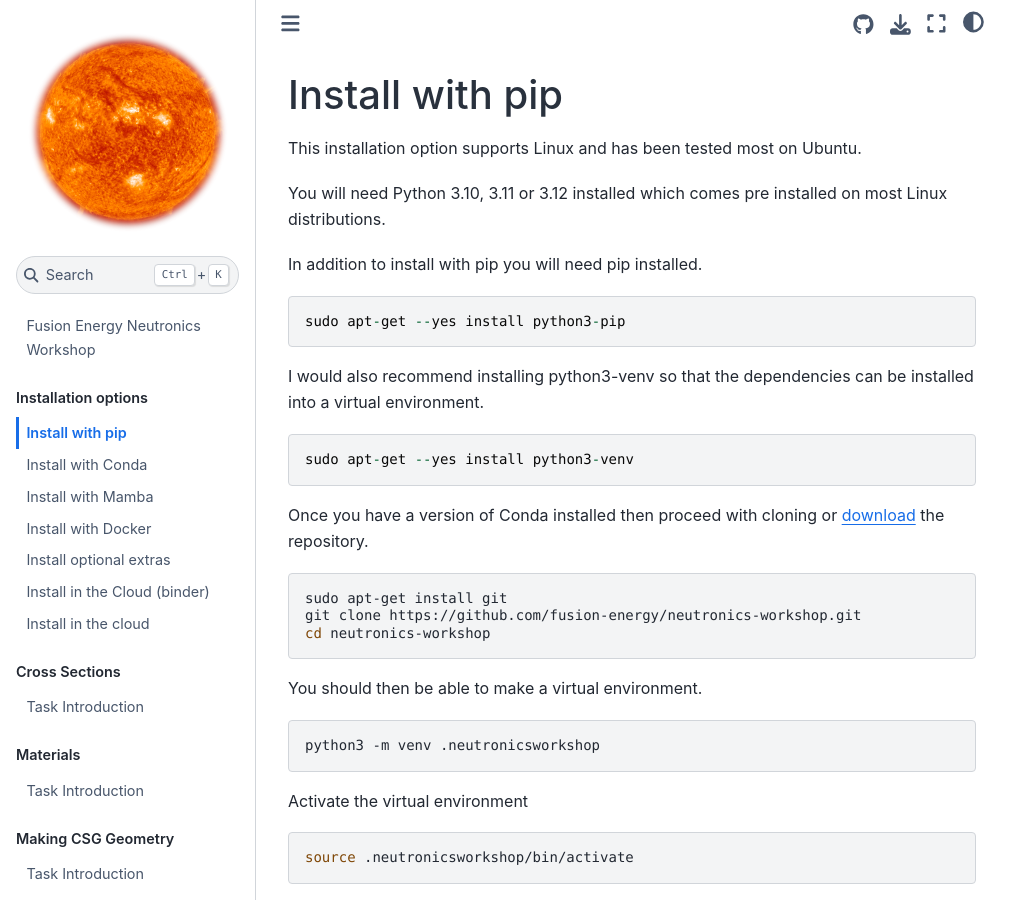
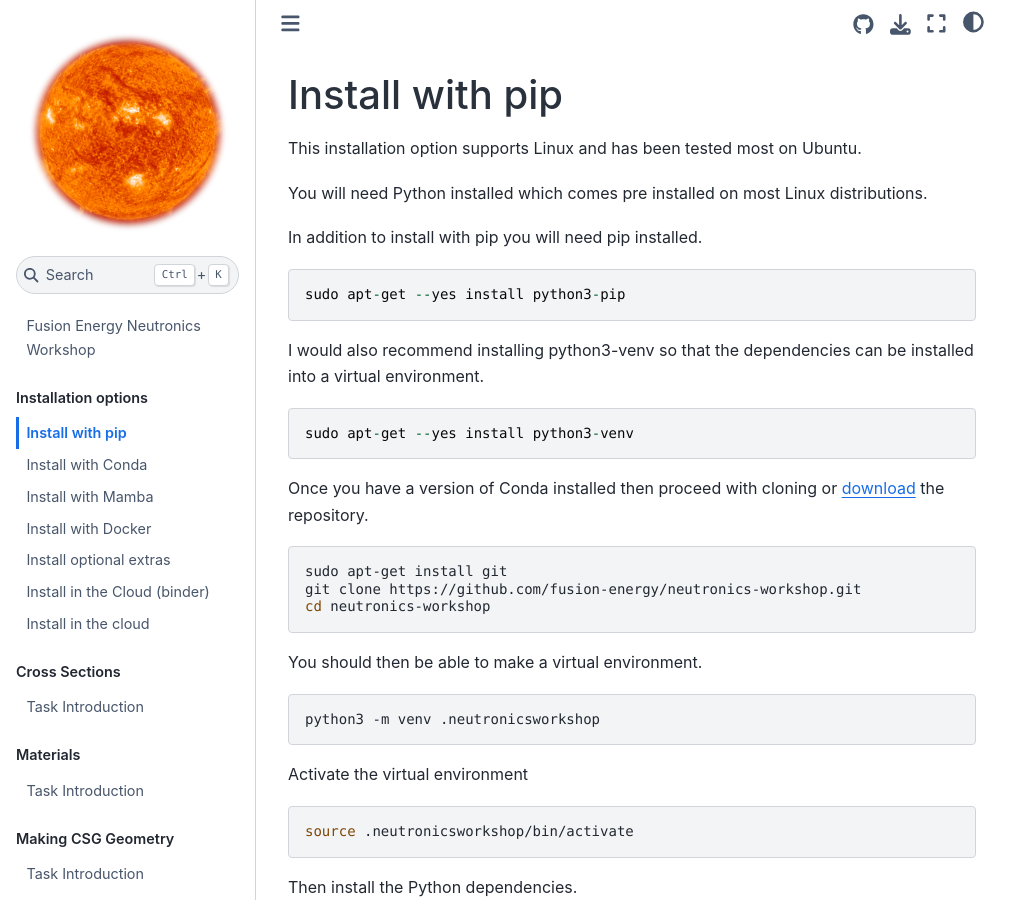
Before and after one commit to fusion-energy/neutronics-workshop, a Jupyter Book: the page built from docs/install_pip.md, in a window 1280 px wide and 900 px high. Shown: the whole window, without its empty margins (0-1031 px from the left). Built offline with Jupyter Book 1.0.4 settings and Sphinx 7.4.7 and the Sphinx Book theme 1.1.4, drawn with Linux system fonts in a browser that asks for light colours; pages that are not in the unit, such as notebooks, are missing from menus.

````diff
--- a/docs/install_pip.md
+++ b/docs/install_pip.md
@@ -2,7 +2,7 @@
 
 This installation option supports Linux and has been tested most on Ubuntu.
 
-You will need Python 3.10, 3.11 or 3.12 installed which comes pre installed on most Linux distributions.
+You will need Python installed which comes pre installed on most Linux distributions.
 
 In addition to install with pip you will need pip installed.
 ```
````
Also changed, not shown: 1 other file.
